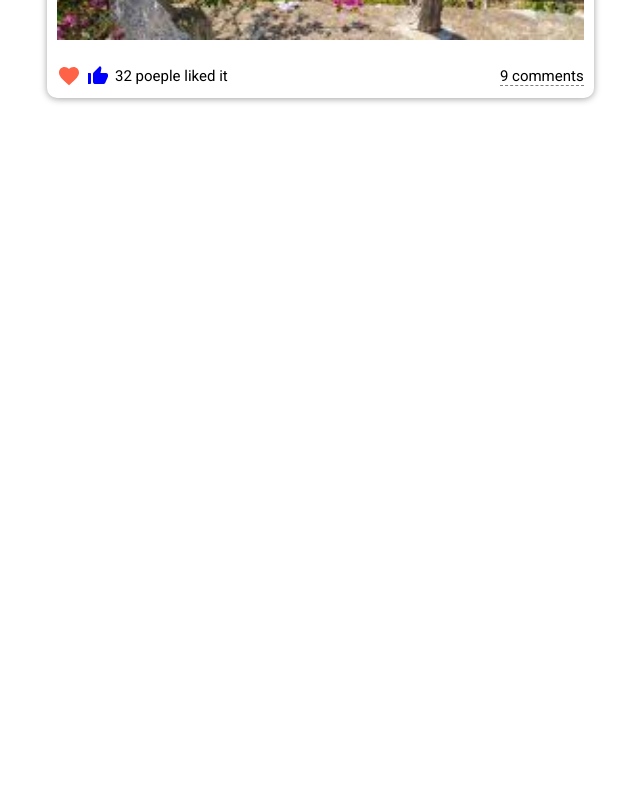
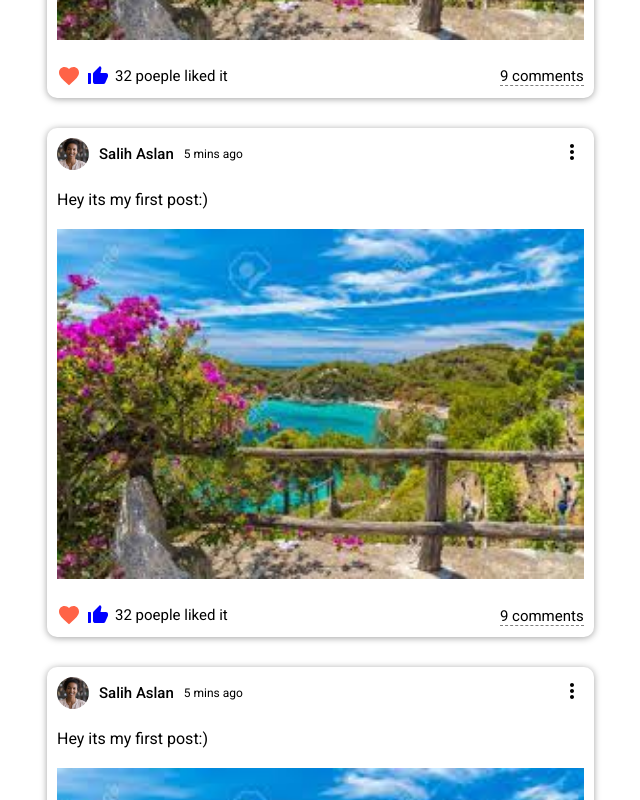
Before and after one commit to muhammetsalihaslan/SocialMediaApp, a React (Create React App) app in the folder socialmediapp/: page / in a window 1280 px wide. Shown: the part 2300-3100 px from the top of the page, without its empty margins (293-933 px from the left). Before the commit the page ends 2448 px from the top, so only its background shows below. Built offline with nearby package versions, Linux system fonts and the light colour scheme.

Commit message:
post map

```diff
--- a/socialmediapp/public/index.html
+++ b/socialmediapp/public/index.html
@@ -10,7 +10,7 @@
       content="Web site created using create-react-app"
     />
 
-    <link href="https://fonts.googleapis.com/css2?family=Roboto:wght@100;400;0,500;700&display=swap" rel="stylesheet">
+    <link href="https://fonts.googleapis.com/css2?family=Roboto:wght@100;400;500;700&display=swap" rel="stylesheet">
 
     <link rel="stylesheet" href="style.css">
 
--- a/socialmediapp/src/components/feed/Feed.jsx
+++ b/socialmediapp/src/components/feed/Feed.jsx
@@ -1,6 +1,7 @@
 import Post from "../postt/Post";
 import Share from "../share/Share";
 import "./feed.css"
+import {Shares} from "../../data"
 
 
 const Feed = () => {
@@ -8,10 +9,11 @@
         <div className="feed">
             <div className="feedWrapper">
                 <Share/>
-                <Post/>
-                <Post/>
-                <Post/>
-                <Post/>
+                {Shares.map((p) => (
+                    <Post key={p.id} post={p}/>
+
+                ))}
+
             </div>
         </div>
     )
--- a/socialmediapp/src/components/postt/Post.jsx
+++ b/socialmediapp/src/components/postt/Post.jsx
@@ -4,7 +4,8 @@
 import FavoriteIcon from '@mui/icons-material/Favorite';
 import ThumbUpAltIcon from '@mui/icons-material/ThumbUpAlt';
 
-const Post = () => {
+const Post = ({post}) => {
+  console.log(post)
   return (
     <div className="post">
       <div className="postWrapper">
```
